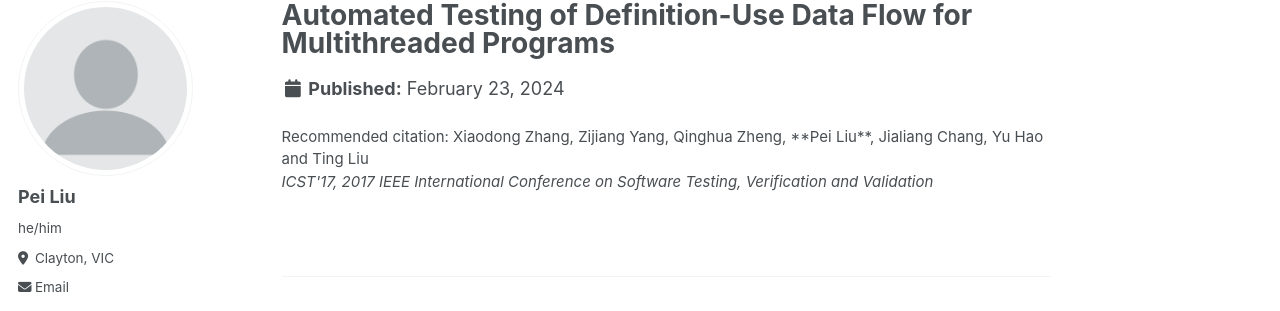
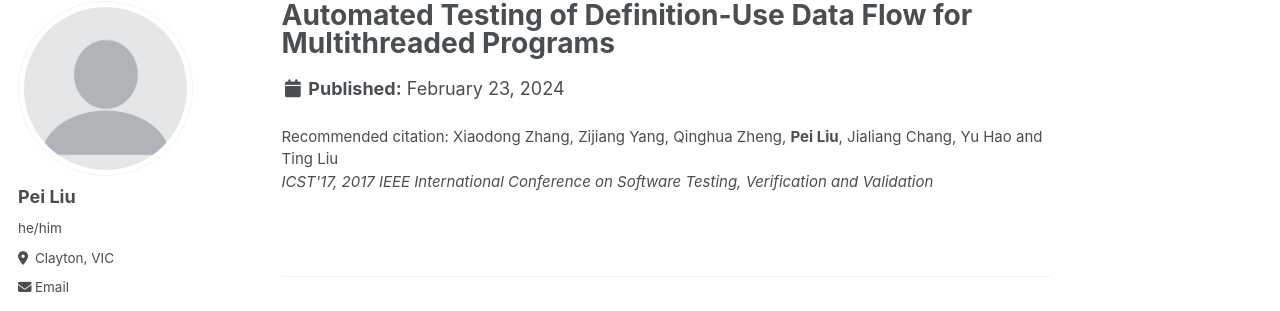
Before and after one commit to gspeiliu/gspeiliu.github.io, a Jekyll site: the page built from _publications_conference/zhang2017automated.md, in a window 1280 px wide. Shown: the part 117-428 px from the top of the page. Built offline with Jekyll 4.4.1, drawn with Linux system fonts in a browser that asks for light colours.

Commit message:
pdf update

```diff
--- a/_includes/archive-single.html
+++ b/_includes/archive-single.html
@@ -28,9 +28,9 @@
 
     <h2 class="archive__item-title" itemprop="headline">
     {% if post.collection == 'publications_conference' %}
-    <p> {{title}} <a href=" {{ post.puburl }}"><i class="fas fa-fw fa-file-pdf zoom" aria-hidden="true" style="font-size:24px;color:red"></i></a></p>
+    <p> {{title}} <a href=" {{ post.puburl }}"><i class="fas fa-fw fa-file-pdf zoom" aria-hidden="true" style="font-size:24px;color:blue"></i></a></p>
       {% elsif post.collection == 'publications_journal' %}
-      <p> {{title}} <a href=" {{ post.puburl }}"><i class="fas fa-fw fa-file-pdf zoom" aria-hidden="true" style="font-size:24px;color:red"></i></a></p>
+      <p> {{title}} <a href=" {{ post.puburl }}"><i class="fas fa-fw fa-file-pdf zoom" aria-hidden="true" style="font-size:24px;color:blue"></i></a></p>
       {% else %}
           {% if post.link %}
             <a href="{{ post.link }}">{{ title }}</a> <a href="{{ base_path }}{{ post.url }}" rel="permalink"><i class="fa fa-link" aria-hidden="true" title="permalink"></i><span class="sr-only">Permalink</span></a>
@@ -63,7 +63,7 @@
     {% if post.citation and post.paperurl %}
       <p>Recommended citation: {{ post.citation }} <a href="{{ post.paperurl }}">{{ post.paperurl }}</a></p>
     {% elsif post.citation %}
-      <p>Recommended citation: {{ post.citation }} </p>
+      <p> {{ post.citation }} </p>
     {% elsif post.paperurl %}
       <p class="wordwrap">Download <a href=" {{ post.paperurl }} ">here</a></p>
     {% endif %}
--- a/_publications_conference/zhang2017automated.md
+++ b/_publications_conference/zhang2017automated.md
@@ -1,6 +1,6 @@
 ---
 title: "Automated Testing of Definition-Use Data Flow for Multithreaded Programs"
 collection: publications_conference
-citation: "Xiaodong Zhang, Zijiang Yang, Qinghua Zheng, **Pei Liu**, Jialiang Chang, Yu Hao and Ting Liu <br/><i>ICST'17, 2017 IEEE  International Conference on Software Testing, Verification and Validation</i>"
+citation: "Xiaodong Zhang, Zijiang Yang, Qinghua Zheng, <b>Pei Liu</b>, Jialiang Chang, Yu Hao and Ting Liu <br/><i>ICST'17, 2017 IEEE  International Conference on Software Testing, Verification and Validation</i>"
 puburl: 'http://academicpages.github.io/files/paper1.pdf'
 ---
```
